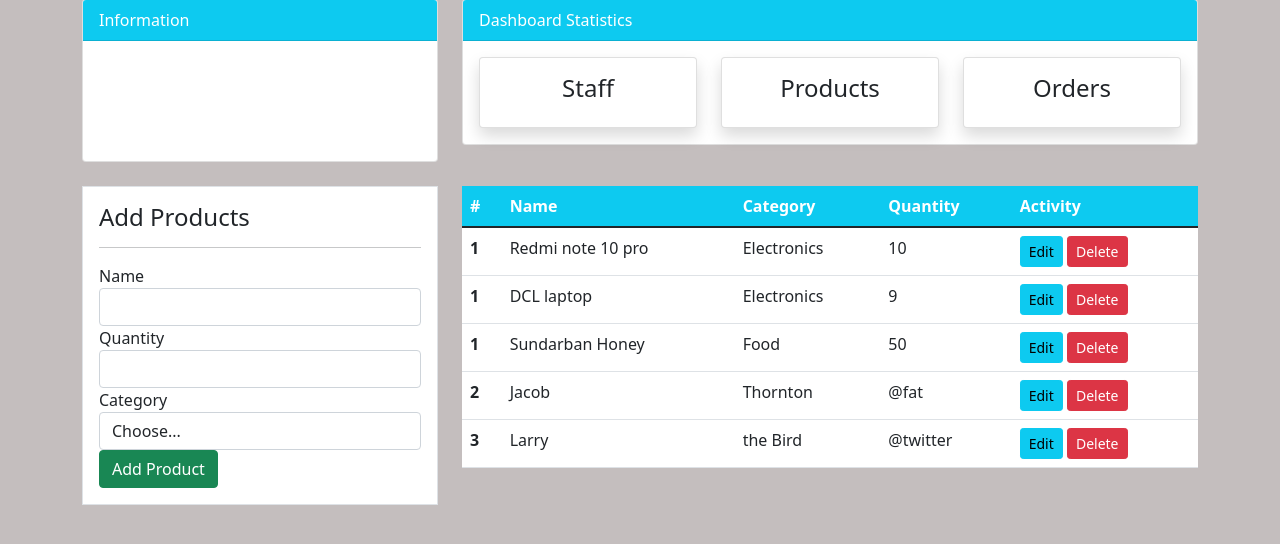
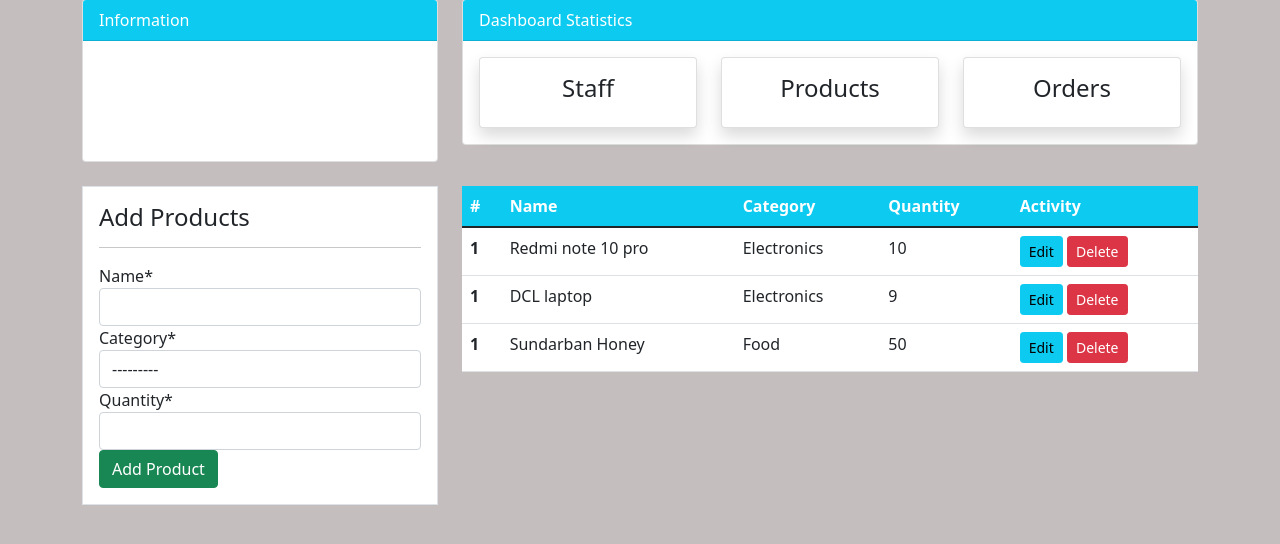
Before and after one commit to ammshahin/inventory_management_django, a Django app: page /product/ in a window 1280 px wide. Shown: the part 81-625 px from the top of the page. Run offline with Django 3.2, Linux system fonts and the light colour scheme; a user stored in the database is signed in; data comes from the database, SQL or seed files in the repository; both versions use the stored data as it was after the commit; some libraries are stand-ins or nearby versions.

Commit message:
add products

```diff
--- /dev/null
+++ b/dashboard/forms.py
@@ -0,0 +1,7 @@
+from django import forms
+from .models import Product
+
+class CreateProductForm(forms.ModelForm):
+    class Meta:
+        model = Product
+        fields = ['name', 'category', 'quantity']
--- a/dashboard/views.py
+++ b/dashboard/views.py
@@ -1,8 +1,9 @@
 from multiprocessing import context
-from django.shortcuts import render
+from django.shortcuts import render,redirect
 from django.http import HttpResponse
 from django.contrib.auth.decorators import login_required
 from .models import Product
+from .forms import CreateProductForm
 
 
 @login_required
@@ -16,8 +17,18 @@ def staffs(request):
 @login_required
 def product(request):
     products = Product.objects.all()
+
+    if request.method == "POST":
+        form = CreateProductForm(request.POST)
+        if form.is_valid:
+            form.save()
+            return redirect('dashboard-product')
+    else:
+        form = CreateProductForm()
+
     context = {
         'products':products,
+        'form': form,
     }
     return render(request, 'dashboard/product.html',context)
 
--- a/templates/dashboard/product.html
+++ b/templates/dashboard/product.html
@@ -1,6 +1,6 @@
 {% extends 'partials/base.html' %}
 {% block title %}Product Page{% endblock %}
-
+{% load crispy_forms_tags %}
 {% block content %}
 {% include 'partials/topitems.html'%}
 
@@ -10,23 +10,9 @@
             <div class="border bg-white p-3">
                 <h4>Add Products</h4>
                 <hr>
-                <form action="">
-                    <div class="form-group">
-                        <label for="exampleInputEmail1">Name</label>
-                        <input type="email" class="form-control" id="exampleInputEmail1"
-                            aria-describedby="emailHelp">
-                    </div>
-                    <div class="form-group">
-                        <label for="exampleInputPassword1">Quantity</label>
-                        <input type="password" class="form-control" id="exampleInputPassword1">
-                    </div>
-                    <div class="form-group ">
-                        <label for="inputState">Category</label>
-                        <select id="inputState" class="form-control">
-                            <option selected>Choose...</option>
-                            <option>...</option>
-                        </select>
-                    </div>
+                <form method="POST">
+                    {% csrf_token %}
+                    {{ form|crispy }}
 
                     <input class="btn btn-success btn-block" type="submit" value="Add Product">
 
@@ -58,26 +44,7 @@
 
                     </tr>
                     {% endfor %}
-                    <tr>
-                        <th scope="row">2</th>
-                        <td>Jacob</td>
-                        <td>Thornton</td>
-                        <td>@fat</td>
-                        <td>
-                            <a class="btn btn-info btn-sm" href="">Edit</a>
-                            <a class="btn btn-danger btn-sm" href="">Delete</a>
-                        </td>
-                    </tr>
-                    <tr>
-                        <th scope="row">3</th>
-                        <td>Larry</td>
-                        <td>the Bird</td>
-                        <td>@twitter</td>
-                        <td>
-                            <a class="btn btn-info btn-sm" href="">Edit</a>
-                            <a class="btn btn-danger btn-sm" href="">Delete</a>
-                        </td>
-                    </tr>
+
                 </tbody>
             </table>
         </div>
```
Also changed, not shown: db.sqlite3.
